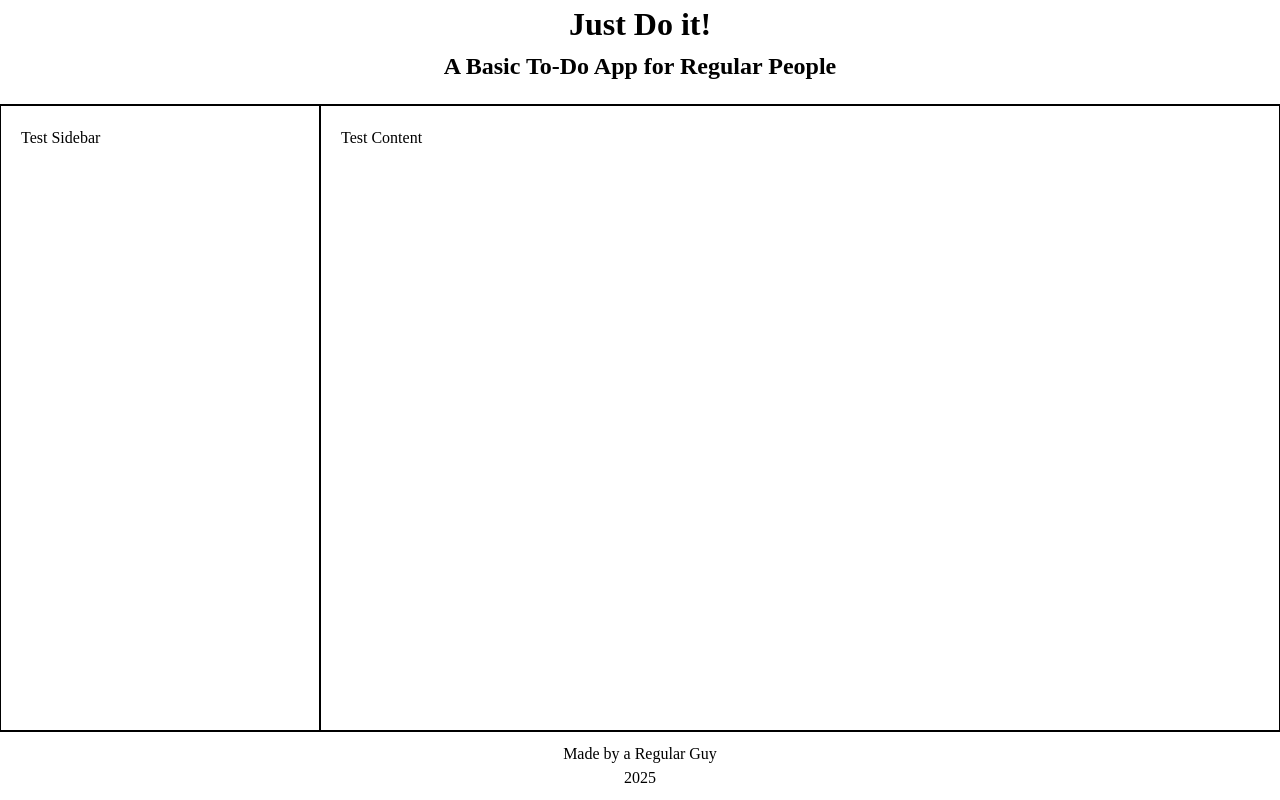
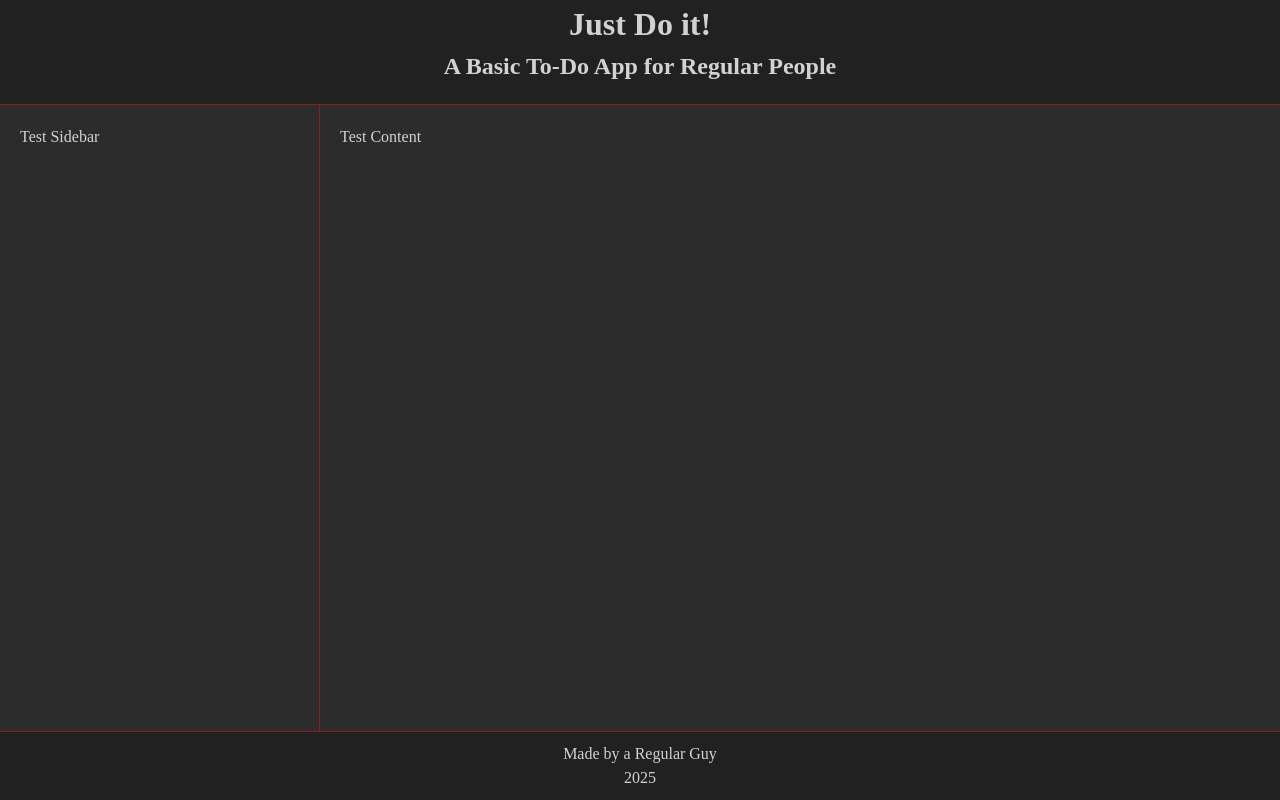
Before and after one commit to bowman025/project-todo-list, a website built with webpack: page src/index.html in a window 1280 px wide. Built offline with nearby package versions, Linux system fonts and the light colour scheme.

Commit message:
Add one more dependancy and edit basic style slightly

```diff
--- a/package.json
+++ b/package.json
@@ -4,8 +4,9 @@
   "description": "A simple todo app following the Odin Project's JavaScript course.",
   "main": "index.js",
   "scripts": {
-    "start": "webpack serve --open --config webpack.dev.js",
     "build": "webpack --config webpack.prod.js",
+    "dev": "webpack serve --open --config webpack.dev.js",
+    "deploy": "git subtree push --prefix dist origin gh-pages",
     "test": "echo \"Error: no test specified\" && exit 1"
   },
   "repository": {
@@ -21,6 +22,7 @@
   "homepage": "https://github.com/bowman025/project-todo-list#readme",
   "devDependencies": {
     "css-loader": "^7.1.2",
+    "date-fns": "^4.1.0",
     "html-webpack-plugin": "^5.6.4",
     "style-loader": "^4.0.0",
     "webpack": "^5.101.3",
--- a/src/css/style.css
+++ b/src/css/style.css
@@ -19,6 +19,8 @@ body {
   height: 100vh;
   display: flex;
   flex-direction: column;
+  background-color: rgb(33, 33, 33);
+  color: rgb(210, 210, 210);
 }
 
 img, picture, video, canvas, svg {
@@ -44,7 +46,7 @@ h1, h2, h3, h4, h5, h6 {
 
 header {
     width: 100%;
-    border-bottom: 1px solid black;
+    border-bottom: 1px solid rgb(133, 33, 33);
     text-align: center;
     padding-bottom: 20px;
 }
@@ -56,12 +58,13 @@ main {
 
 .sidebar,
 .content {
-    border: 1px solid black;
     padding: 20px;
+    background-color: rgb(44, 44, 44);
 }
 
 .sidebar {
     flex: 1 1 25%;
+    border-right: 1px solid rgb(133, 33, 33);
 }
 
 .content {
@@ -70,7 +73,7 @@ main {
 
 footer {
     width: 100%;
-    border-top: 1px solid black;
+    border-top: 1px solid rgb(133, 33, 33);
     text-align: center;
     padding: 10px;
 }
```
Also changed, not shown: src/index.js (line endings or trailing spaces), 1 other file.
